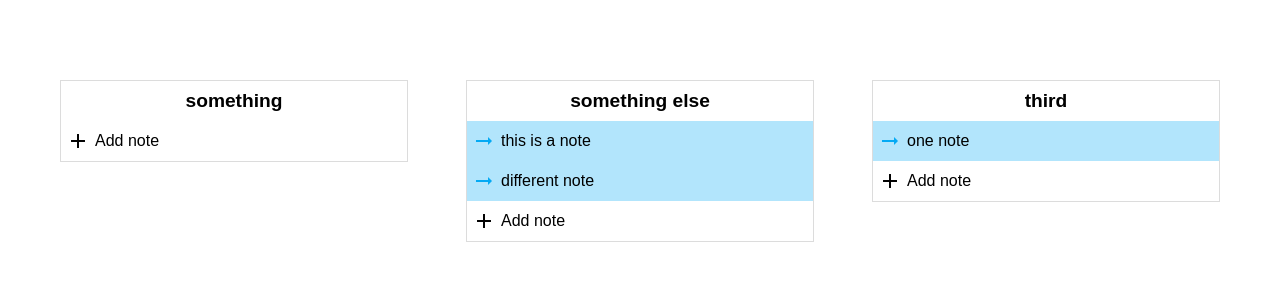
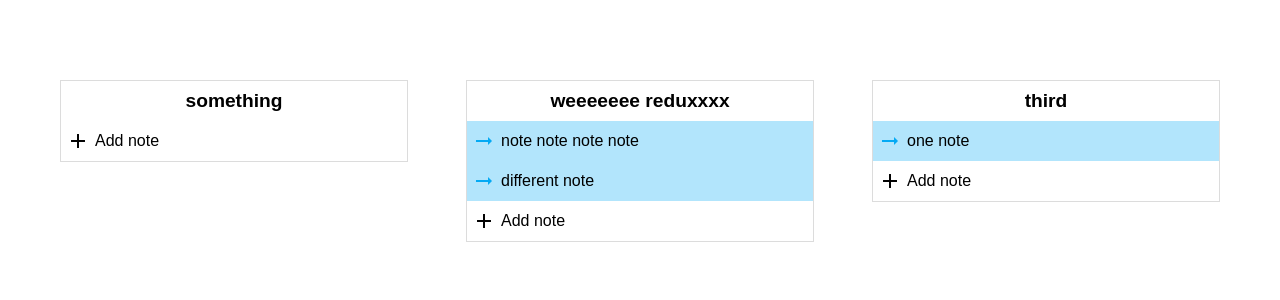
Before and after one commit to TalusRocks/task-manager-N, a React (Create React App) app: page / in a window 1280 px wide. Shown: the top 300 px of the page. Built offline with nearby package versions, Linux system fonts and the light colour scheme.

Commit message:
add redux store and reducers

```diff
--- a/package.json
+++ b/package.json
@@ -5,7 +5,9 @@
   "dependencies": {
     "react": "^16.4.2",
     "react-dom": "^16.4.2",
-    "react-scripts": "1.1.5"
+    "react-redux": "^5.0.7",
+    "react-scripts": "1.1.5",
+    "redux": "^4.0.0"
   },
   "scripts": {
     "start": "react-scripts start",
--- a/src/App.js
+++ b/src/App.js
@@ -1,49 +1,21 @@
 import React, { Component } from 'react';
+import { connect } from 'react-redux'
 import TaskList from './components/TaskList'
-
-const mockTasks = [
-  {
-    "taskId": "123",
-    "title": "something",
-    "notes": []
-  },
-  {
-    "taskId": "456",
-    "title": "something else",
-    "notes": [
-      {
-        "noteId": "001",
-        "text": "this is a note",
-        "status": "ASTATUS"
-      },
-      {
-        "noteId": "002",
-        "text": "different note",
-        "status": "DIFSTATUS"
-      }
-    ]
-  },
-  {
-    "taskId": "890",
-    "title": "third",
-    "notes": [
-      {
-        "noteId": "003",
-        "text": "one note",
-        "status": "HELLO"
-      }
-    ]
-  }
-]
 
 class App extends Component {
   render() {
     return (
       <div>
-        <TaskList tasks={mockTasks}/>
+        <TaskList tasks={this.props.tasks}/>
       </div>
     );
   }
 }
 
-export default App;
+function mapStateToProps(state) {
+  return {
+    tasks: state.tasks
+  }
+}
+
+export default connect(mapStateToProps)(App);
--- a/src/index.js
+++ b/src/index.js
@@ -1,8 +1,19 @@
-import React from 'react';
-import ReactDOM from 'react-dom';
-import './styles/css/index.css';
-import App from './App';
-import registerServiceWorker from './registerServiceWorker';
+import React from 'react'
+import ReactDOM from 'react-dom'
+import './styles/css/index.css'
+import App from './App'
+import registerServiceWorker from './registerServiceWorker'
+import { createStore } from 'redux'
+import { Provider } from 'react-redux'
+import tasks from './reducers'
 
-ReactDOM.render(<App />, document.getElementById('root'));
-registerServiceWorker();
+const store = createStore(tasks)
+
+ReactDOM.render(
+  <Provider store={store}>
+    <App />
+  </Provider>,
+  document.getElementById('root')
+)
+
+registerServiceWorker()
--- /dev/null
+++ b/src/reducers/index.js
@@ -0,0 +1,38 @@
+const mockTasks = [
+  {
+    "taskId": "123",
+    "title": "something",
+    "notes": []
+  },
+  {
+    "taskId": "456",
+    "title": "weeeeeee reduxxxx",
+    "notes": [
+      {
+        "noteId": "001",
+        "text": "note note note note",
+        "status": "ASTATUS"
+      },
+      {
+        "noteId": "002",
+        "text": "different note",
+        "status": "DIFSTATUS"
+      }
+    ]
+  },
+  {
+    "taskId": "890",
+    "title": "third",
+    "notes": [
+      {
+        "noteId": "003",
+        "text": "one note",
+        "status": "HELLO"
+      }
+    ]
+  }
+]
+
+export default function tasks(state = { tasks: mockTasks }, action) {
+  return state
+}
```
Also changed, not shown: 1 other file (tests, documents, lock files or other folders).
